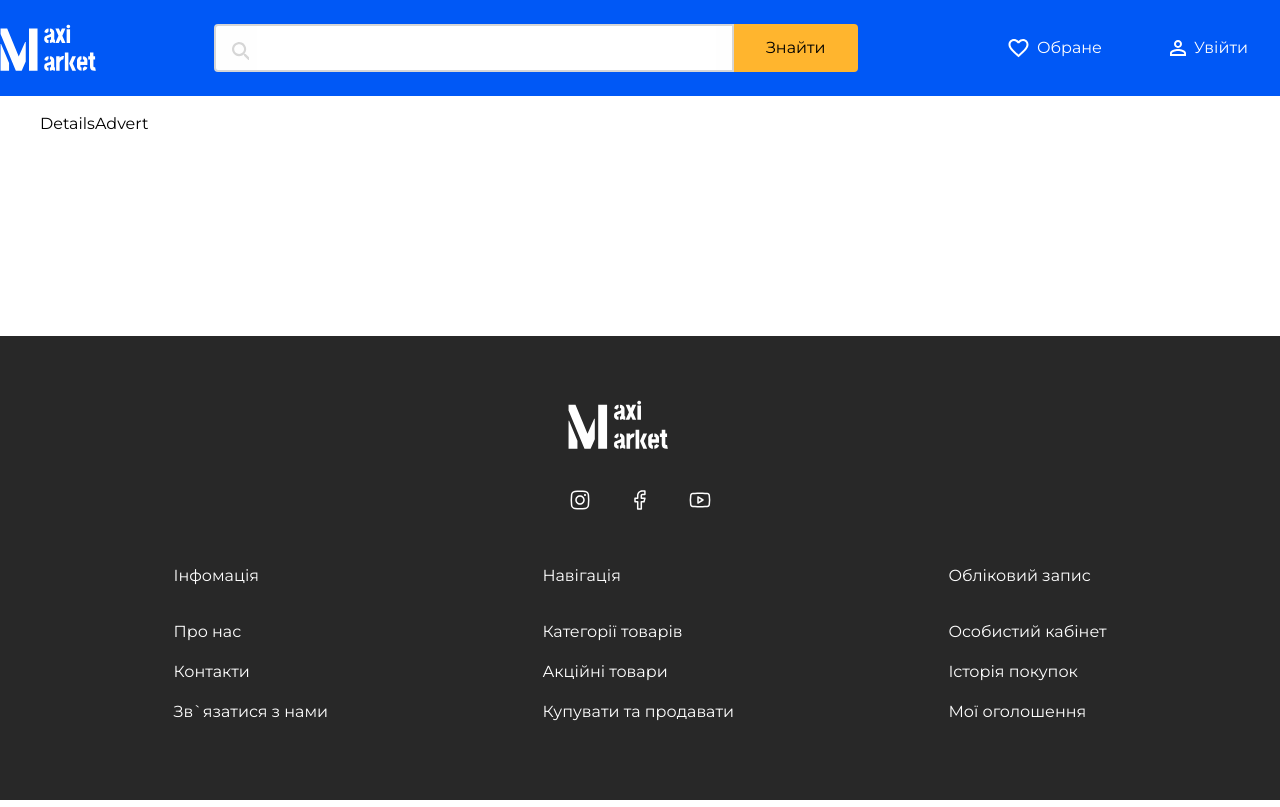
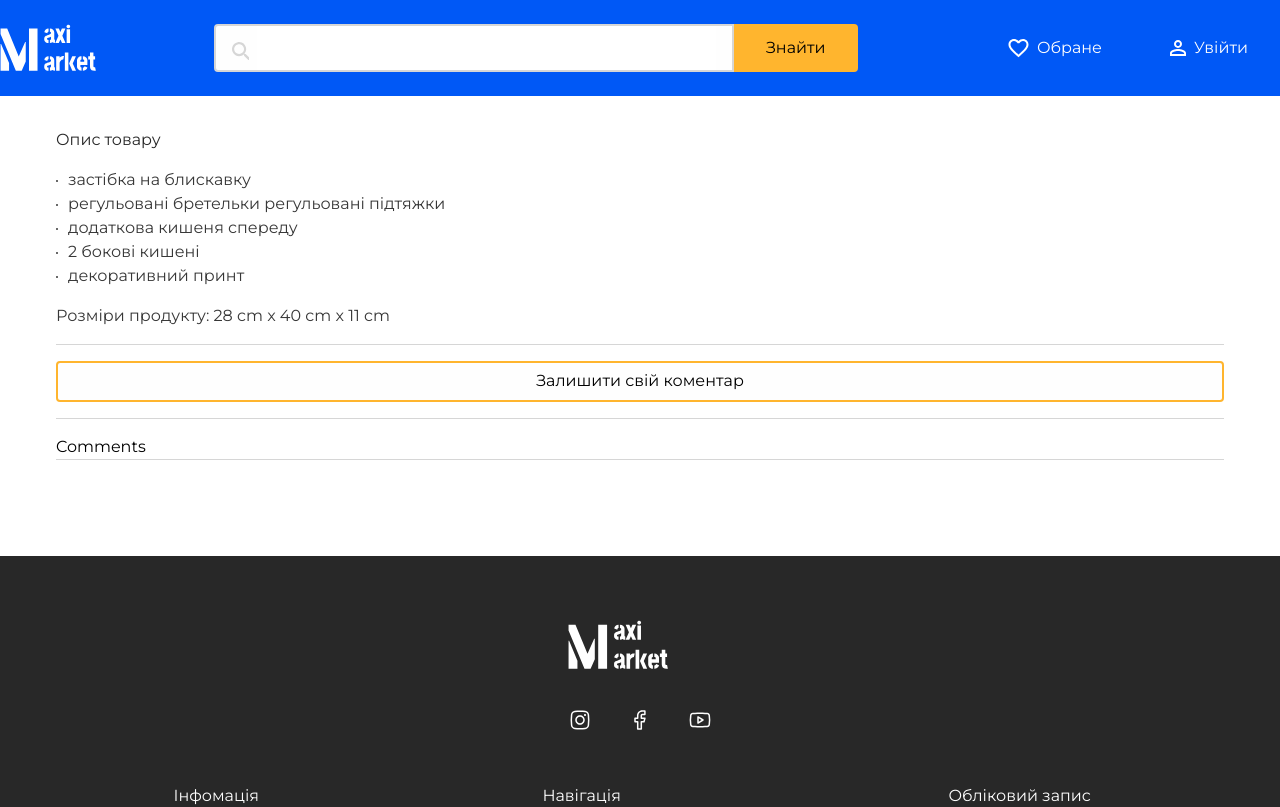
Before and after one commit to NickTsalyn/maxi-market-v2, a Next.js app: page /details in a window 1280 px wide. Shown: the top 807 px of the page. Built offline with nearby package versions, Linux system fonts and the light colour scheme.

Commit message:
added-card-description

```diff
--- a/src/app/details/page.tsx
+++ b/src/app/details/page.tsx
@@ -1,7 +1,22 @@
+import CardProductComments from "@/components/Cards/CardComments";
+import CardProductDescription from "@/components/Cards/CardProductDescription";
+import Button from "@/components/UI/Button";
 import React from "react";
 
 export interface PageProps {}
 
 export default function Page({}: PageProps) {
-  return <div>DetailsAdvert</div>;
+  return (
+    <>
+      <div className="mb-6 px-4 py-6 md:py-4 md:mb-0 xl:mb-12 xl:px-6 xl:py-6">
+        <CardProductDescription />
+        <div className="mb-4 pb-4 border-b border-grey-stroke">
+          <Button style="wide-secondary" type="button">
+            Залишити свій коментар
+          </Button>
+        </div>
+        <CardProductComments />
+      </div>
+    </>
+  );
 }
--- /dev/null
+++ b/src/components/Cards/CardComments.tsx
@@ -0,0 +1,5 @@
+type Props = {};
+
+export default function CardProductComments(props: Props) {
+  return <div className="border-b border-grey-stroke">Comments</div>;
+}
--- a/src/components/Cards/CardProduct.tsx
+++ b/src/components/Cards/CardProduct.tsx
@@ -19,7 +19,7 @@ export default function CardProduct(props: ProductCard) {
         <p className='body-2 mb-6'>{props.description}</p>
         <div>
           <h4 className='subtitle-2 mb-4'>{props.price} грн</h4>
-          <Button style='primary-card' type='button'>
+          <Button style='primary-card'  type='button'>
             Детальніше
           </Button>
         </div>
--- a/src/components/Cards/CardProductDescription.tsx
+++ b/src/components/Cards/CardProductDescription.tsx
@@ -1,5 +1,27 @@
-type Props = {};
-
-export default function CardProductDescription(props: Props) {
-  return <div>CardProductDescription</div>;
+export default function CardProductDescription() {
+  const options = [
+    "застібка на блискавку",
+    "регульовані бретельки регульовані підтяжки",
+    "додаткова кишеня спереду",
+    "2 бокові кишені",
+    "декоративний принт",
+  ];
+  return (
+    <div className="mb-4 border-b border-grey-stroke">
+      <h2 className="pb-4 header-3 text-tertiary xl:header-2">Опис товару</h2>
+      <ul className="mb-4 ">
+        {options.map((option, i) => (
+          <li
+            key={i}
+            className="before:inline-block before:w-0.5 before:h-0.5 before:rounded-full before:align-middle before:mr-2.5 before:bg-quaternary body-2 text-[#373737] md:body-1 "
+          >
+            {option}
+          </li>
+        ))}
+      </ul>
+      <p className="mb-4 body-2 text-[#373737] md:body-1">
+        Розміри продукту: 28 cm x 40 cm x 11 cm
+      </p>
+    </div>
+  );
 }
--- a/src/styles/typography.css
+++ b/src/styles/typography.css
@@ -13,7 +13,7 @@
 }
 
 .header-2 {
-  @apply text-2xl;
+  @apply text-[28px];
   @apply font-semibold;
   @apply leading-[1.2];
 }
--- a/tailwind.config.ts
+++ b/tailwind.config.ts
@@ -36,6 +36,7 @@ const config: Config = {
         primary: '#FFB52E',
         secondary: '#0058F6',
         tertiary: '#282828',
+        quaternary: '#373737',
         danger: '#FF0404',
         success: '#04D800',
       },
```
Also changed, not shown: src/types/interfaces.ts (line endings or trailing spaces).
